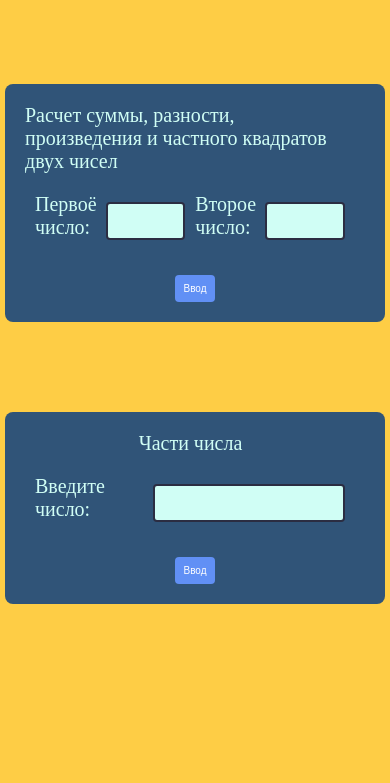
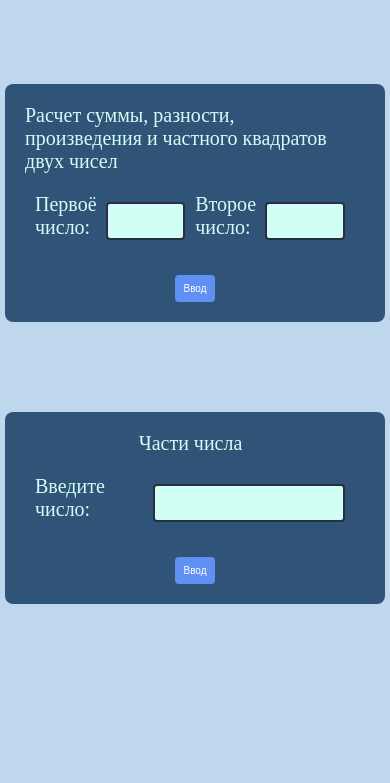
Before and after one commit to Kuz4rt/ISP, a plain HTML site: page pages/index.html in a window 390 px wide. Shown: the part 71-854 px from the top of the page. Drawn offline with Linux system fonts and the light colour scheme.

Commit message:
Изменение фона в файлах .css

```diff
--- a/styles/four.css
+++ b/styles/four.css
@@ -1,5 +1,5 @@
 body {
-    background-color: #FECD45;
+    background-color: #BFD7ED;
     margin: 0;
     display: flex;
     align-items: center;
@@ -200,7 +200,7 @@ form {
     }
 
     body {
-        background-color: #FECD45;
+        background-color: #BFD7ED;
         margin: 5px;
         display: flex;
         align-items: center;
--- a/styles/index.css
+++ b/styles/index.css
@@ -1,5 +1,5 @@
 body {
-    background-color: #FECD45;
+    background-color: #BFD7ED;
     margin: 0;
     display: flex;
     align-items: center;
@@ -189,7 +189,7 @@ form {
     }
 
     body {
-        background-color: #FECD45;
+        background-color: #BFD7ED;
         margin: 5px;
         display: flex;
         align-items: center;
--- a/styles/novel.css
+++ b/styles/novel.css
@@ -1,5 +1,5 @@
 body {
-    background-color: #FECD45;
+    background-color: #BFD7ED;
     margin: 0;
     display: flex;
     align-items: center;
@@ -226,7 +226,7 @@ button:hover {
     }
 
     body {
-        background-color: #FECD45;
+        background-color: #BFD7ED;
         margin: 5px;
         display: flex;
         align-items: center;
--- a/styles/tree.css
+++ b/styles/tree.css
@@ -1,5 +1,5 @@
 body {
-    background-color: #FECD45;
+    background-color: #BFD7ED;
     margin: 0;
     display: flex;
     align-items: center;
@@ -203,7 +203,7 @@ form {
     }
 
     body {
-        background-color: #FECD45;
+        background-color: #BFD7ED;
         margin: 5px;
         display: flex;
         align-items: center;
```
